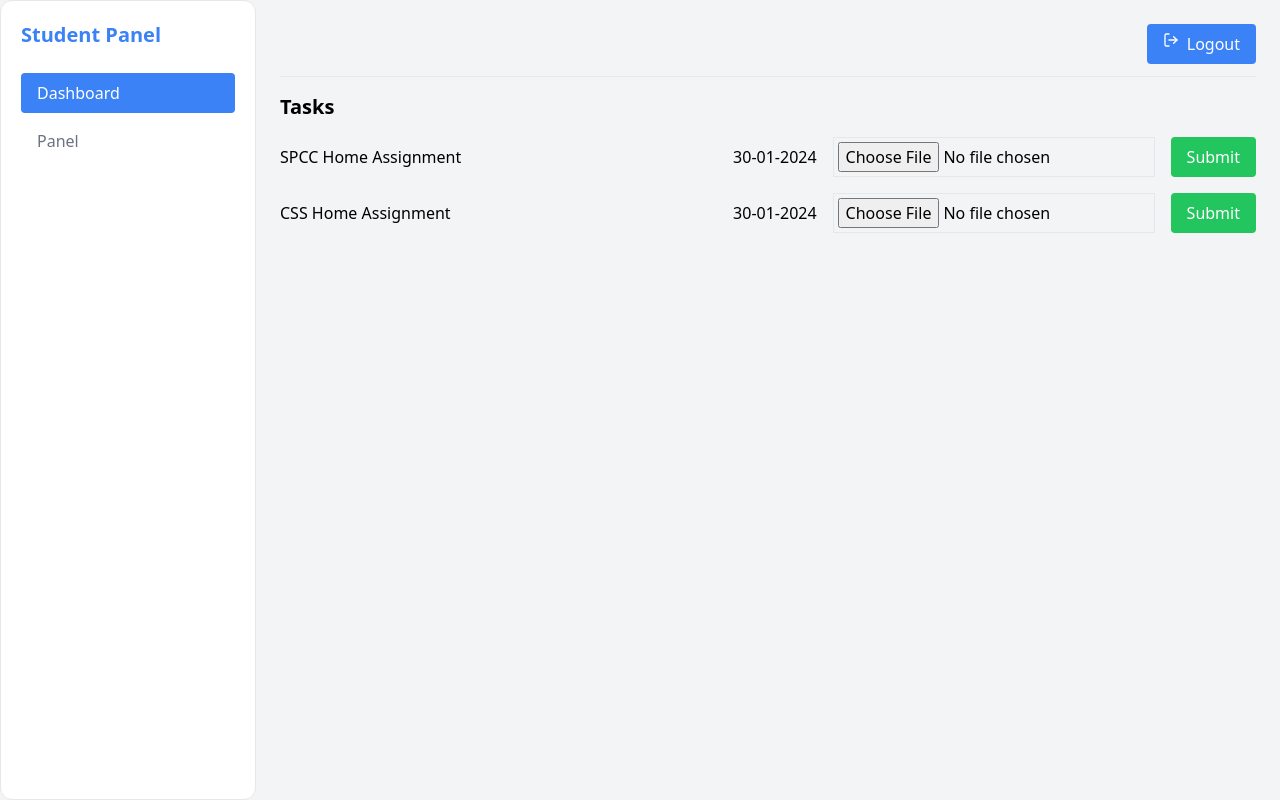
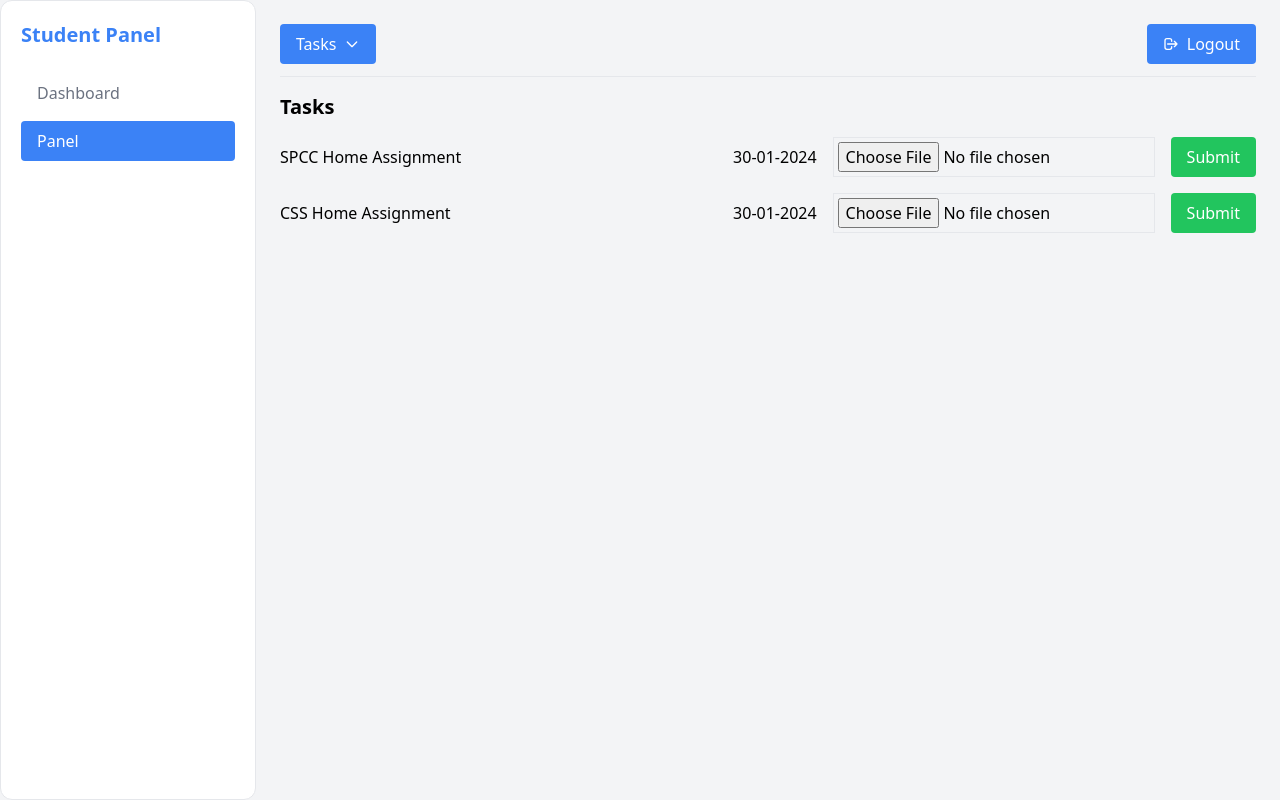
Before and after one commit to Viraj2722/AssessEase, a Next.js app: page /studentPanel in a window 1280 px wide. Built offline with nearby package versions, Linux system fonts and the light colour scheme.

Commit message:
changes in student panel

```diff
--- a/app/studentDashboard/components/Sidebar.js
+++ b/app/studentDashboard/components/Sidebar.js
@@ -5,7 +5,7 @@ const Sidebar = () => {
         <aside className="w-64 bg-white rounded-xl border border-gray-200 p-5 h-screen sticky top-4 a">
             <h2 className="text-xl font-semibold text-blue-500 mb-6 ">Student Dashboard</h2>
             <nav className="flex flex-col space-y-2">
-                <a href="/studentDashboard" className="px-4 py-2 bg-blue-500 text-white rounded active">
+                <a href="/studentDashboard" className="px-4 py-2 bg-blue-500 text-white rounded">
                     Dashboard
                 </a>
                 <a href="/studentPanel" className="px-4 py-2 text-gray-500 rounded hover:bg-gray-100">
--- a/app/studentPanel/components/Header.js
+++ b/app/studentPanel/components/Header.js
@@ -1,27 +1,93 @@
-"use client";
-
-import React from "react";
-import { useRouter } from "next/navigation";
-import { LogOut } from "lucide-react";
+import { useState, useEffect, useRef } from "react"
+import { useRouter } from "next/navigation"
 
 const Header = () => {
-    const router = useRouter();
+    const router = useRouter()
+    const [selectedTask, setSelectedTask] = useState("Tasks")
+    const [isOpen, setIsOpen] = useState(false)
+    const dropdownRef = useRef(null)
 
     const handleLogout = () => {
-        localStorage.removeItem("user");
-        router.push("/login");
-    };
+        localStorage.removeItem("user")
+        router.push("/login")
+    }
+
+    const toggleDropdown = () => setIsOpen(!isOpen)
+
+    const handleSelectTask = (task) => {
+        setSelectedTask(task)
+        setIsOpen(false)
+    }
+
+    useEffect(() => {
+        const handleClickOutside = (event) => {
+            if (dropdownRef.current && !dropdownRef.current.contains(event.target)) {
+                setIsOpen(false)
+            }
+        }
+
+        document.addEventListener("mousedown", handleClickOutside)
+        return () => document.removeEventListener("mousedown", handleClickOutside)
+    }, [])
 
     return (
         <header className="flex justify-between items-center mb-4 pb-3 border-b">
-            <button
-                onClick={handleLogout}
-                className="ml-auto flex gap-2 bg-blue-500 text-white px-4 py-2 rounded hover:bg-blue-600"
-            >
-                <LogOut size={16} /> Logout
-            </button>
+            <div className="flex justify-between w-full">
+                <div className="relative" ref={dropdownRef}>
+                    <button
+                        onClick={toggleDropdown}
+                        className="flex gap-2 items-center bg-blue-500 text-white px-4 py-2 rounded hover:bg-blue-600"
+                    >
+                        {selectedTask}
+                        <svg
+                            className={`w-4 h-4 transition-transform ${isOpen ? "rotate-180" : ""}`}
+                            fill="none"
+                            stroke="currentColor"
+                            viewBox="0 0 24 24"
+                            xmlns="http://www.w3.org/2000/svg"
+                        >
+                            <path strokeLinecap="round" strokeLinejoin="round" strokeWidth="2" d="M19 9l-7 7-7-7"></path>
+                        </svg>
+                    </button>
+                    {isOpen && (
+                        <div className="absolute left-0 mt-2 w-48 rounded-md shadow-lg bg-white ring-1 ring-black ring-opacity-5">
+                            <div className="py-1" role="menu" aria-orientation="vertical">
+                                {["Pending", "Completed"].map(task => (
+                                    <div
+                                        key={task}
+                                        className="block px-4 py-2 text-sm text-gray-700 hover:bg-gray-100 cursor-pointer"
+                                        onClick={() => handleSelectTask(task)}
+                                    >
+                                        {task}
+                                    </div>
+                                ))}
+                            </div>
+                        </div>
+                    )}
+                </div>
+                <button
+                    onClick={handleLogout}
+                    className="flex gap-2 items-center bg-blue-500 text-white px-4 py-2 rounded hover:bg-blue-600"
+                >
+                    <svg
+                        className="w-4 h-4"
+                        fill="none"
+                        stroke="currentColor"
+                        viewBox="0 0 24 24"
+                        xmlns="http://www.w3.org/2000/svg"
+                    >
+                        <path
+                            strokeLinecap="round"
+                            strokeLinejoin="round"
+                            strokeWidth="2"
+                            d="M17 16l4-4m0 0l-4-4m4 4H7m6 4v1a3 3 0 01-3 3H6a3 3 0 01-3-3V7a3 3 0 013-3h4a3 3 0 013 3v1"
+                        ></path>
+                    </svg>
+                    Logout
+                </button>
+            </div>
         </header>
-    );
-};
+    )
+}
 
-export default Header;
+export default Header
--- a/app/studentPanel/components/Sidebar.js
+++ b/app/studentPanel/components/Sidebar.js
@@ -5,10 +5,10 @@ const Sidebar = () => {
         <aside className="w-64 bg-white rounded-xl border border-gray-200 p-5 h-screen sticky top-4">
             <h2 className="text-xl font-semibold text-blue-500 mb-6">Student Panel</h2>
             <nav className="flex flex-col space-y-2">
-                <a href="/studentDashboard" className="px-4 py-2 bg-blue-500 text-white rounded">
+                <a href="/studentDashboard" className="px-4 py-2 text-gray-500 rounded hover:bg-gray-100">
                     Dashboard
                 </a>
-                <a href="/studentPanel" className="px-4 py-2 text-gray-500 rounded hover:bg-gray-100 active">
+                <a href="/studentPanel" className="px-4 py-2 bg-blue-500 text-white rounded">
                     Panel
                 </a>
             </nav>
```
